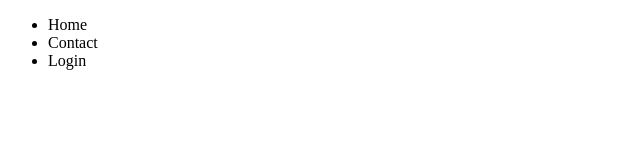
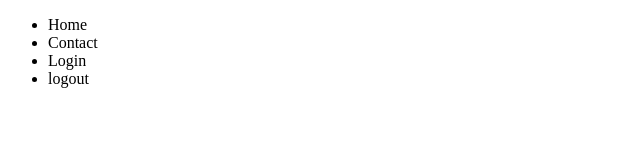
Before and after one commit to Gautam-121/learning-git, a plain HTML site: page nav.html in a window 1280 px wide. Shown: the full height of the page, 0-640 px from the left. Drawn offline with Linux system fonts and the light colour scheme.

Commit message:
modified nav file

```diff
--- a/nav.html
+++ b/nav.html
@@ -11,6 +11,7 @@
             <li>Home</li>
             <li>Contact</li>
             <li>Login</li>
+            <li>logout</li>
         </ul>
     </nav>
 </body>
```
